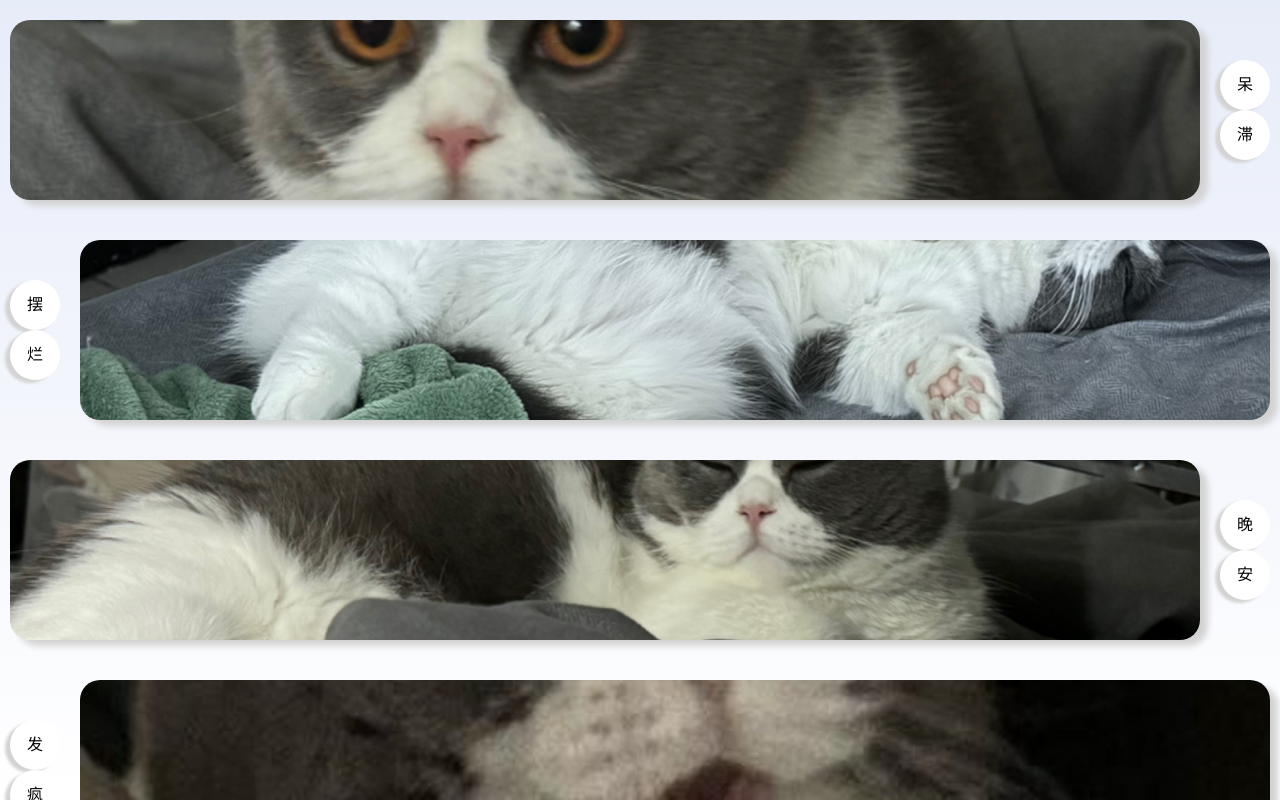
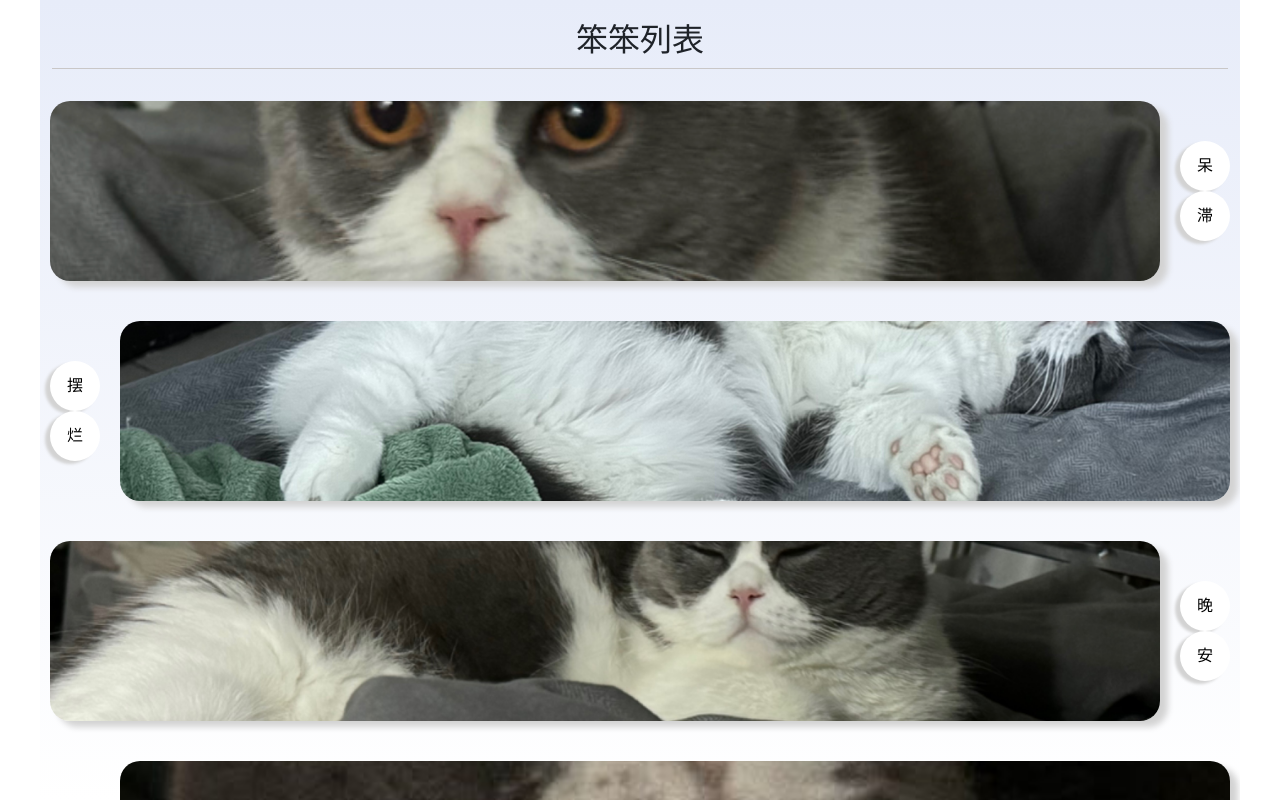
Before and after one commit to zyl-ky/myDaily, a React (Create React App) app: page / in a window 1280 px wide. Built offline with nearby package versions, Linux system fonts and the light colour scheme.

Commit message:
feat: 调整笨笨详情页的样式

```diff
--- a/src/App.scss
+++ b/src/App.scss
@@ -5,8 +5,10 @@ body {
 
 .app-container {
   width: 100vw;
+  max-width: 1200px;
   height: 100vh;
   background: linear-gradient(#e7ecf9, #fff);
   overflow: hidden;
   min-width: 375px;
+  margin: 0 auto;
 }
--- a/src/components/RowItem/index.module.scss
+++ b/src/components/RowItem/index.module.scss
@@ -1,9 +1,26 @@
 .rowItem {
   display: flex;
   flex-direction: column;
-  height: 100vh;
-  width: 100vw;
+  width: 100%;
   overflow: auto;
+  height: 100%;
+}
+
+.title {
+  border-bottom: 1px solid #c9c7c7;
+  padding: 16px 24px;
+  margin: 12px;
+  font-size: 32px;
+  font-weight: 500;
+  color: #1f2329;
+  line-height: 24px;
+  text-align: center;
+}
+
+.itemContainer {
+  flex: 1;
+  display: flex;
+  flex-direction: column;
 }
 
 .container {
--- a/src/components/RowItem/index.module.scss.d.ts
+++ b/src/components/RowItem/index.module.scss.d.ts
@@ -2,3 +2,5 @@
 export const rowItem: string;
 export const container: string;
 export const containerReverse: string;
+export const title: string;
+export const itemContainer: string;
--- a/src/components/RowItem/index.tsx
+++ b/src/components/RowItem/index.tsx
@@ -25,6 +25,9 @@ const RowItem = () => {
     );
   return (
     <div className={styles.rowItem}>
+      <div className={styles.title}>
+        笨笨列表
+      </div>
       {Items}
     </div>
   )
--- a/src/pages/detail/index.module.scss
+++ b/src/pages/detail/index.module.scss
@@ -16,6 +16,7 @@
 
 .contentContainer {
   display: flex;
+  flex-direction: column-reverse;
   margin-top: 32px;
   flex: 1;
 }
@@ -23,8 +24,7 @@
 .img {
   box-shadow: 6px 5px 4px #d3d3d3;
   border-radius: 8px;
-  width: 400px;
-  height: auto;
+  object-fit: cover;
 }
 
 .desc {
@@ -33,9 +33,9 @@
   line-height: 32px;
   background-color: #fff;
   border-radius: 8px;
+  flex: 1;
   padding: 12px;
-  flex: 1;
-  margin-left: 24px;
+  margin-bottom: 24px;
 }
 
 .footer {
```
